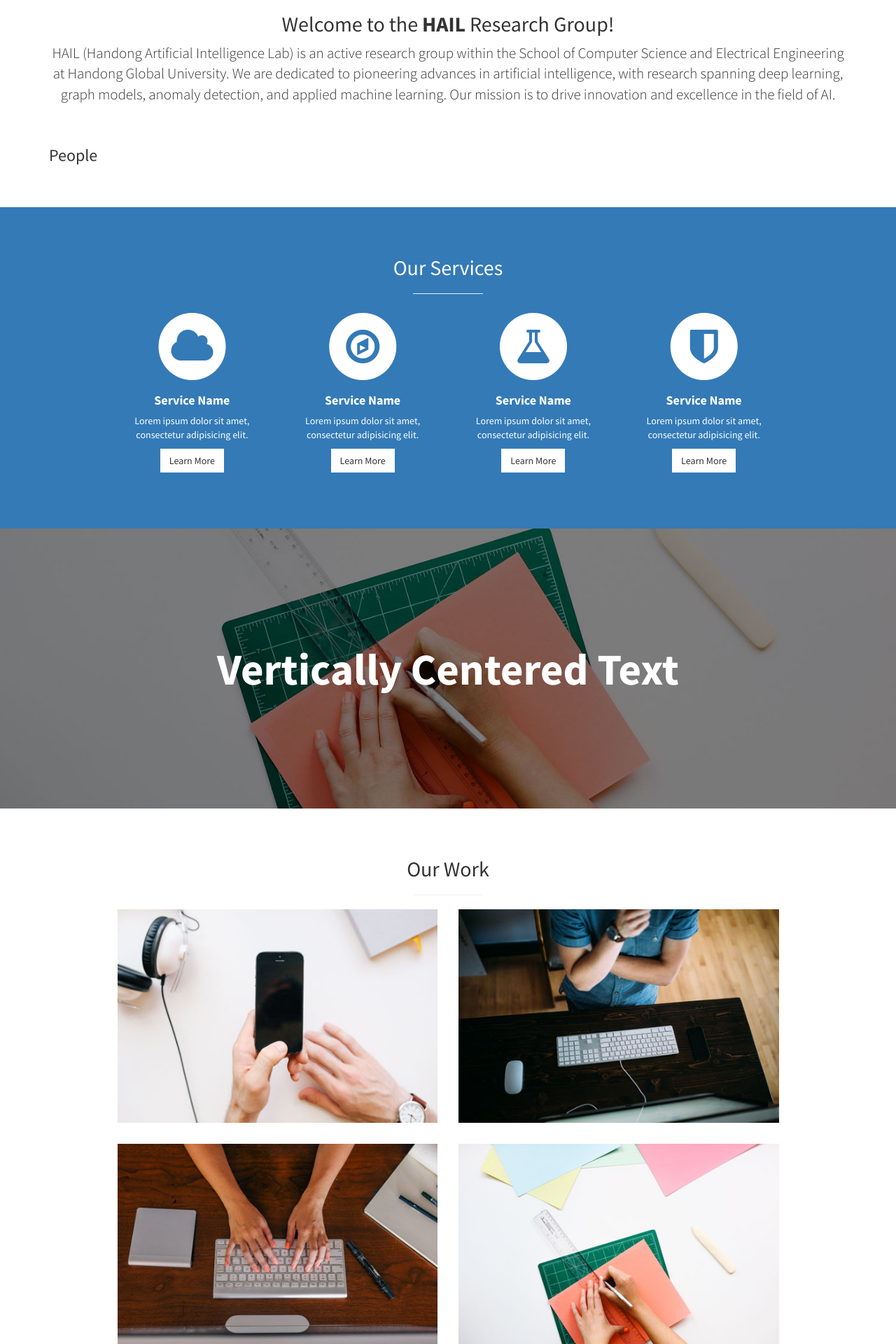
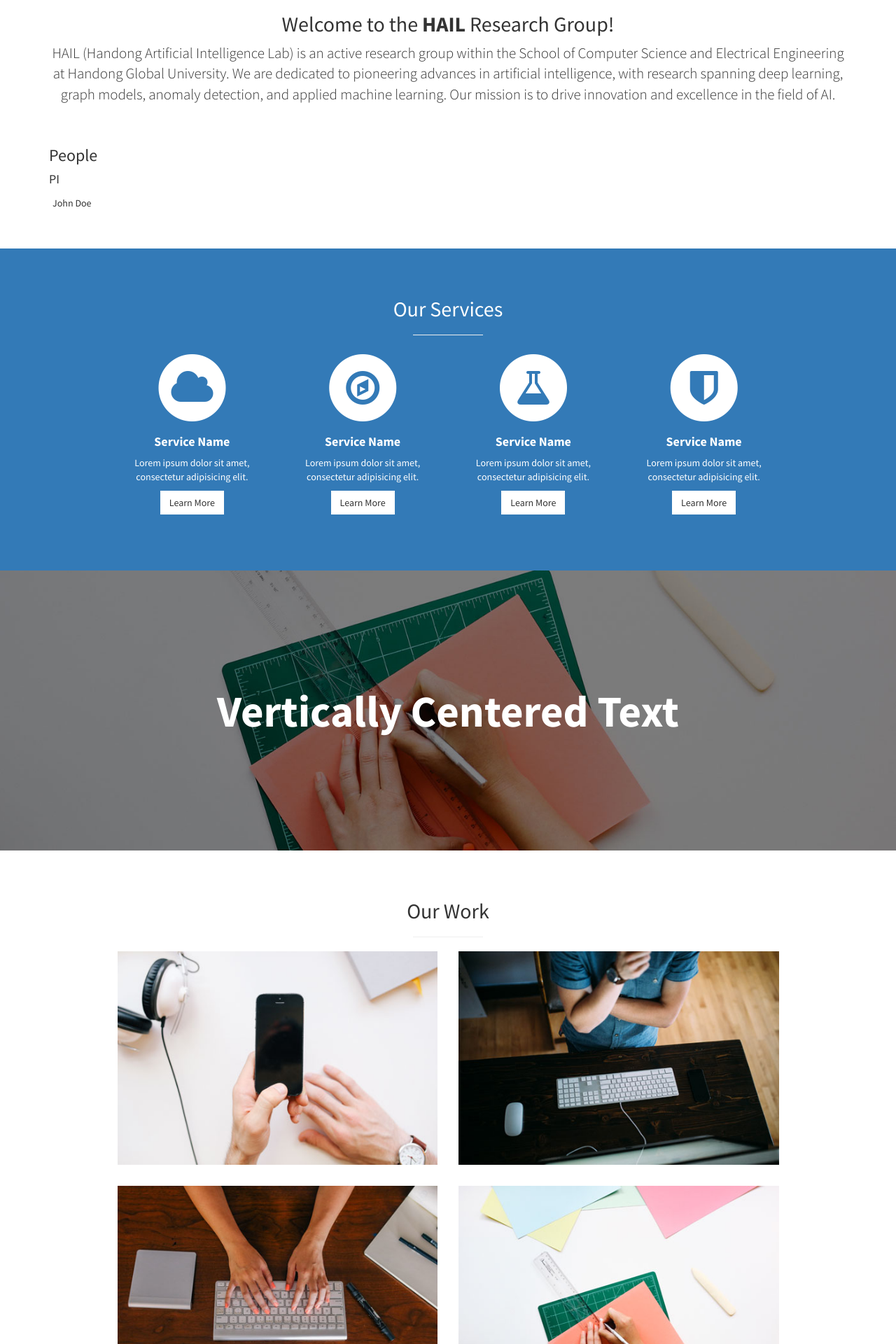
Before and after one commit to nth221/nth221.github.io, a Jekyll site: the page built from index.html, in a window 1280 px wide. Shown: the part 952-2872 px from the top of the page at 70% size. Built offline with Jekyll 4.4.1, drawn with Linux system fonts in a browser that asks for light colours.

Commit message:
modified:   _includes/about.html 	modified:   css/stylish-portfolio.css

```diff
--- a/_includes/about.html
+++ b/_includes/about.html
@@ -13,6 +13,16 @@
       <!-- /.col-lg-12 text-center -->
       <div class="col-lg-12 text-justify" style="margin-top: 20px;">
         <h3>People</h3>
+
+        <!-- PI -->
+        <h4>PI</h4>
+        <table class="people-table">
+          <tr>
+            <td>John Doe</td>
+          </tr>
+        </table>
+
+
       </div>
       <!-- /.col-lg-12 text-justify -->
     </div>
--- a/css/stylish-portfolio.css
+++ b/css/stylish-portfolio.css
@@ -168,6 +168,19 @@ hr.small {
     padding: 50px 0;
 }
 
+.people-table {
+    width: 100%;
+    border-collapse: collapse;
+    margin-left: auto;
+    margin-right: auto;
+}
+
+.people-table td {
+    border: none;
+    padding: 5px;
+    text-align: left;
+}
+
 /* Services */
 
 .services {
```
